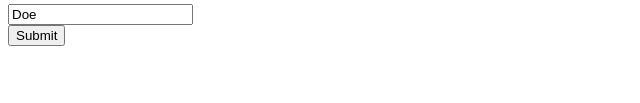
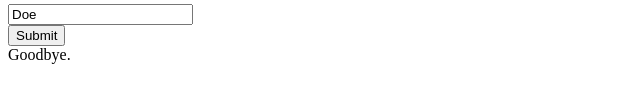
Before and after one commit to IvayloAnev/Branching-Demo, a plain HTML site: page index.html in a window 1280 px wide. Shown: the part 185-288 px from the top of the page, 0-640 px from the left. Drawn offline with Linux system fonts and the light colour scheme.

Commit message:
added-footer

```diff
--- a/index.html
+++ b/index.html
@@ -23,5 +23,6 @@
       <input type="submit" value="Submit">
     </form>
 </body>
+<footer>Goodbye.</footer>
 
 </html>
```
